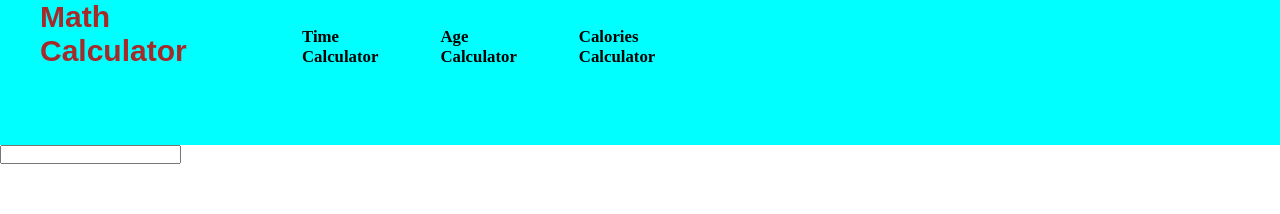
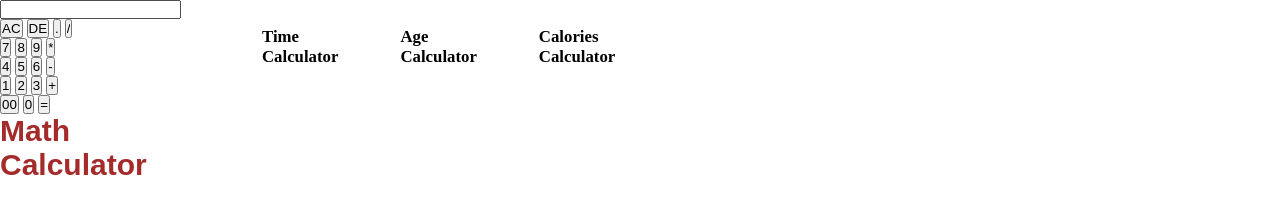
Before and after one commit to Abdelrahmans00/Abdelrahmans00.github.io, a plain HTML site: page index.html in a window 1280 px wide. Drawn offline with Linux system fonts and the light colour scheme.

Commit message:
Update index.html

```diff
--- a/index.html
+++ b/index.html
@@ -6,39 +6,74 @@
             Good Morning
         </title>
         <link rel="stylesheet" href="style.css">
-        <script>
-            function handleTemperatureChange() {
-                const temperature = document.getElementById("temperature").value
-                const height = parseFloat(temperature) + 33
-                document.getElementById("div3").innerText = height
-            }
-        </script>
     </head>
     <body>
 
-        <div class="main">
-            <div class="navbar">
+
+        <div class="Container">
+            <div class="calculator">
                 <div class="icon">
+                    <form>
+                        <div class="Display">
+                            <input type="text" name="display">
+
+                        </div>
+                        <div >
+                            <input type="button" value="AC" onclick="display.value = '' " class="operator">
+                            <input type="button" value="DE" onclick="display.value = display.value.toString().slice(0,-1)" class="operator">
+                            <input type="button" value="." onclick="display.value += '.' " class="operator">
+                            <input type="button" value="/" onclick="display.value += '/' " class="operator">
+                        </div>
+                        <div>
+                            <input type="button" value="7" onclick="display.value += '7' ">
+                            <input type="button" value="8" onclick="display.value += '8' ">
+                            <input type="button" value="9" onclick="display.value += '9' ">
+                            <input type="button" value="*" onclick="display.value += '*' " class="operator">
+                        </div>
+                        <div>
+                            <input type="button" value="4" onclick="display.value += '4' ">
+                            <input type="button" value="5" onclick="display.value += '5' ">
+                            <input type="button" value="6" onclick="display.value += '6' ">
+                            <input type="button" value="-" onclick="display.value += '-' " class="operator">
+                        </div>
+                        <div>
+                            <input type="button" value="1" onclick="display.value += '1' ">
+                            <input type="button" value="2" onclick="display.value += '2' ">
+                            <input type="button" value="3" onclick="display.value += '3' ">
+                            <input type="button" value="+" onclick="display.value += '+' " class="operator">
+                        </div>
+                        <div>
+                            <input type="button" value="00" onclick="display.value += '00' ">
+                            <input type="button" value="0" onclick="display.value += '0' ">
+                            <input type="button" value="=" onclick="display.value = eval(display.value)" class="equal">
+
+
+
+                        </div>
+                    </form>
                     <h2 class="logo">
                         Math Calculator
                     </h2>
                     <h3>
+                        <script
+                            src="main.js"></script>
+                        </script>
                     </h3>
                 </div>
                 <div class="menu">
 
                     <ul>
-                        <li>
-                            <a href="#">Time Calculator </a></li>
+                        <div class="ul"></div>
+
+
+                            <li><a href="#">Time Calculator </a></li>
                             <li><a href="#">Age Calculator </a></li>
-                            <li><a href="#">Calories Calculator </a>
-                        </li>
+                            <li><a href="#">Calories Calculator </a></li>
+
+                        </div>
                     </ul>
                 </div>
             </div>
-
         </div>
-        <input type="number" id="temperature" onchange="handleTemperatureChange()"></input>
-        <div id="div3"></div>
     </body>
 </html>
```
